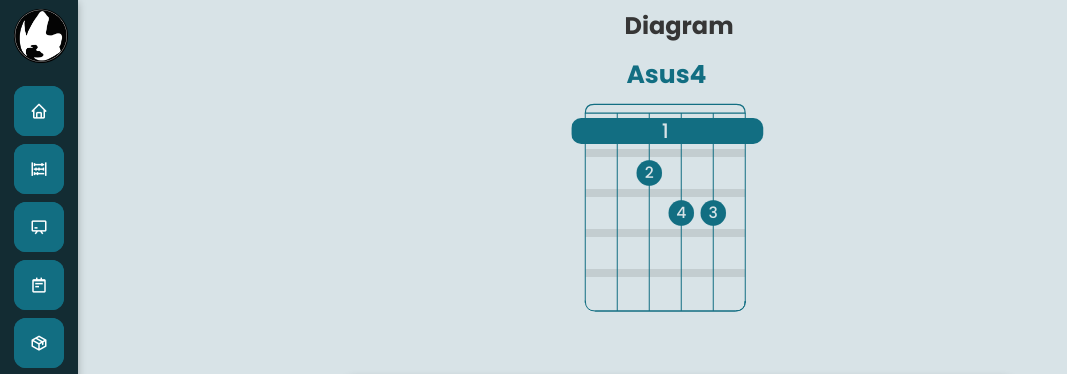
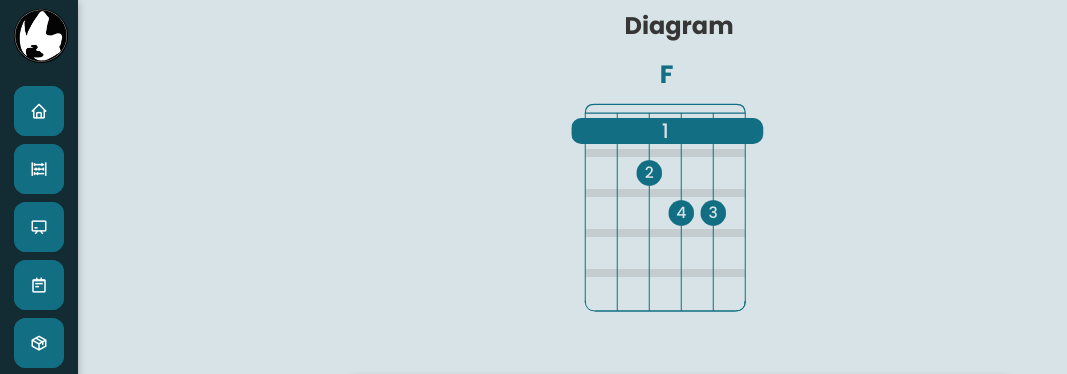
Before and after one commit to goldovsky/the-black-book, a Vue app: page /chordsdiagrams in a window 1280 px wide. Shown: the top 374 px of the page, without its empty margins (0-1067 px from the left). Built offline with nearby package versions, Linux system fonts and the light colour scheme.

Commit message:
feat: implemented test chord

```diff
--- a/src/components/chordDiagram/elements/BaseFingering.vue
+++ b/src/components/chordDiagram/elements/BaseFingering.vue
@@ -98,15 +98,27 @@ export default {
             return yValues[barredFret]; // this.YforMainSVG(barredFret)*barredFret/5 - 9;
         },
         XforBarredSVG(barredString) {
+            let addSymetry =  barredString[1] - this.instrument.strings + 1;
             let diagramWidth = this.$store.getters.display.diagrams.chords.width;
-            let addSymetry =  barredString[1] - this.instrument.strings + 1;
             let barredStringBasedOnDexterity = this.$store.getters.instrument.leftDominantHand ?
             // LEFT HANDED
             barredString[0] - 1 :
             // RIGHT HANDED - we use the opposite string from what 'string' is
             (barredString[1] + addSymetry);
+            return 9 + barredStringBasedOnDexterity * diagramWidth;
 
-            return 9 + barredStringBasedOnDexterity * diagramWidth;
+
+            /*
+            let barredLength = (barredString[1] - barredString[0] + 1);
+            console.log("barredLength: " + barredLength);
+            let leftValues = [0, 0, 25, -7, -7, -7, -7];
+            let rightValues = [0, 0, 25, 40, 25, 7, -7];
+            return this.$store.getters.instrument.leftDominantHand ?
+            // LEFT HANDED
+            leftValues[barredLength] :
+            // RIGHT HANDED - we use the opposite string from what 'string' is
+            rightValues[barredLength] + addSymetry ;
+            */
         },
         xforBarredLabel(barredString) {
             let xValues = [0, 0, 15, 23, 31.5, 39, 47];
@@ -125,7 +137,8 @@ export default {
 };
 </script>
 
-<style scoped>
+<style scoped lang="scss">
+/* TODO optimize this */
 .fingerLabel {
   fill: var(--diagram-finger-indication);
   font-size: 60px;
--- a/src/components/views/ViewChordsDiagrams.vue
+++ b/src/components/views/ViewChordsDiagrams.vue
@@ -52,11 +52,13 @@ export default {
     // G
     // this.setChord(this.dataChords['tuning_standard']['nb_strings_6']['root_on_string_6']['major']['caged_g']);
     // A
-    // this.setChord(this.dataChords['tuning_standard']['nb_strings_6']['root_on_string_5']['major']['caged_a']);
+    //this.setChord(this.dataChords['tuning_standard']['nb_strings_6']['root_on_string_5']['major']['caged_a']);
     // Asus4
     // this.setChord(this.dataChords['tuning_standard']['nb_strings_6']['root_on_string_5']['major']['caged_a_sus_4']);
+    // test
+    //this.setChord(this.dataChords['tuning_standard']['nb_strings_6']['root_on_string_6']['major']['test']);
 
-    this.setChordName('Asus4');
+    this.setChordName('F');
   },
   methods: {
     setChord(chord) {
--- a/src/database/chords_diagrams.js
+++ b/src/database/chords_diagrams.js
@@ -50,6 +50,12 @@ export default {
             frets: [1,1,2,3,3,1],
             fingers: [1,1,2,4,3,1],
             intervals:['1P','5P','3M','1P','5P','1P']
+          },
+          // TODO remove this
+          test: {
+            frets: [null,null,4,null,4,null],
+            fingers: [null,null,4,null,4,null],
+            intervals:['x','x','x','x','x','x']
           },
         },
         diminished: {},
```
Also changed, not shown: src/components/chordDiagram/ChordDiagram.vue (+10 -0 lines).
